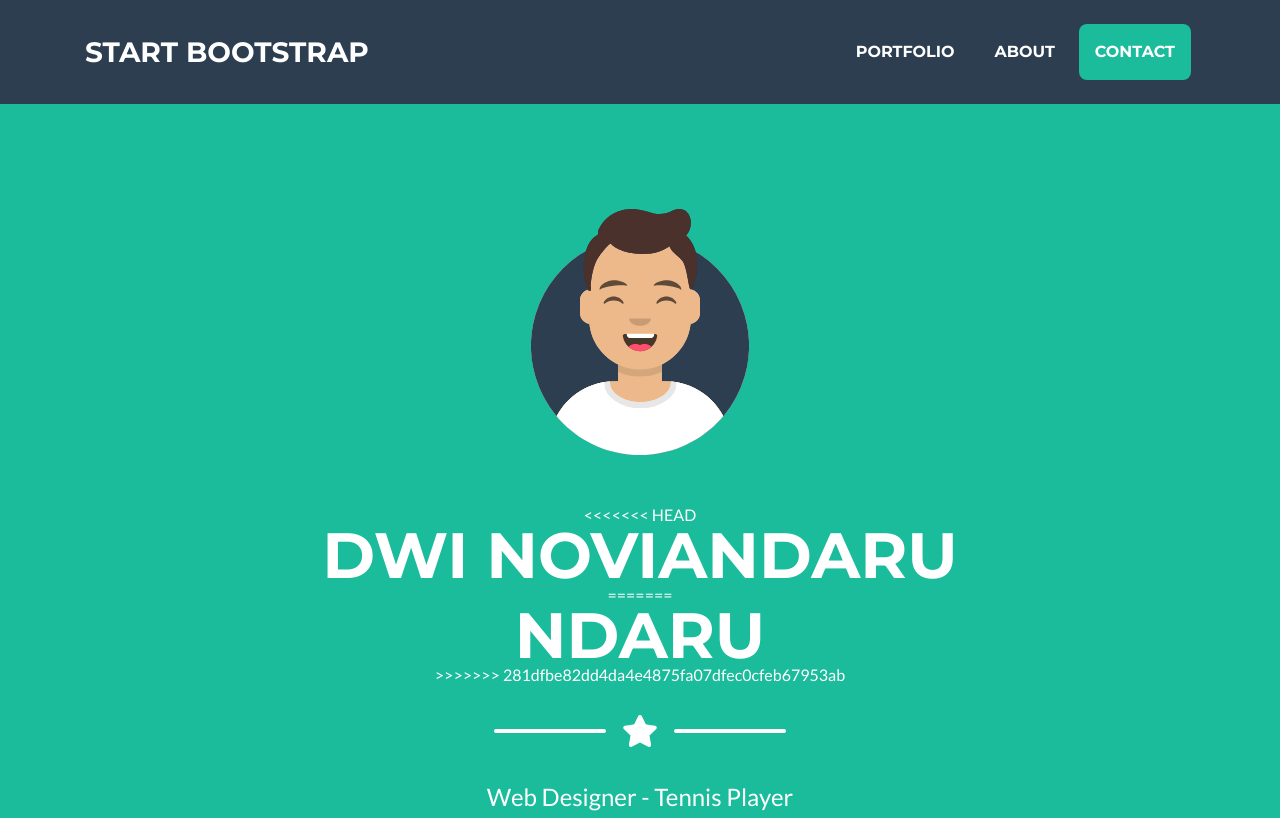
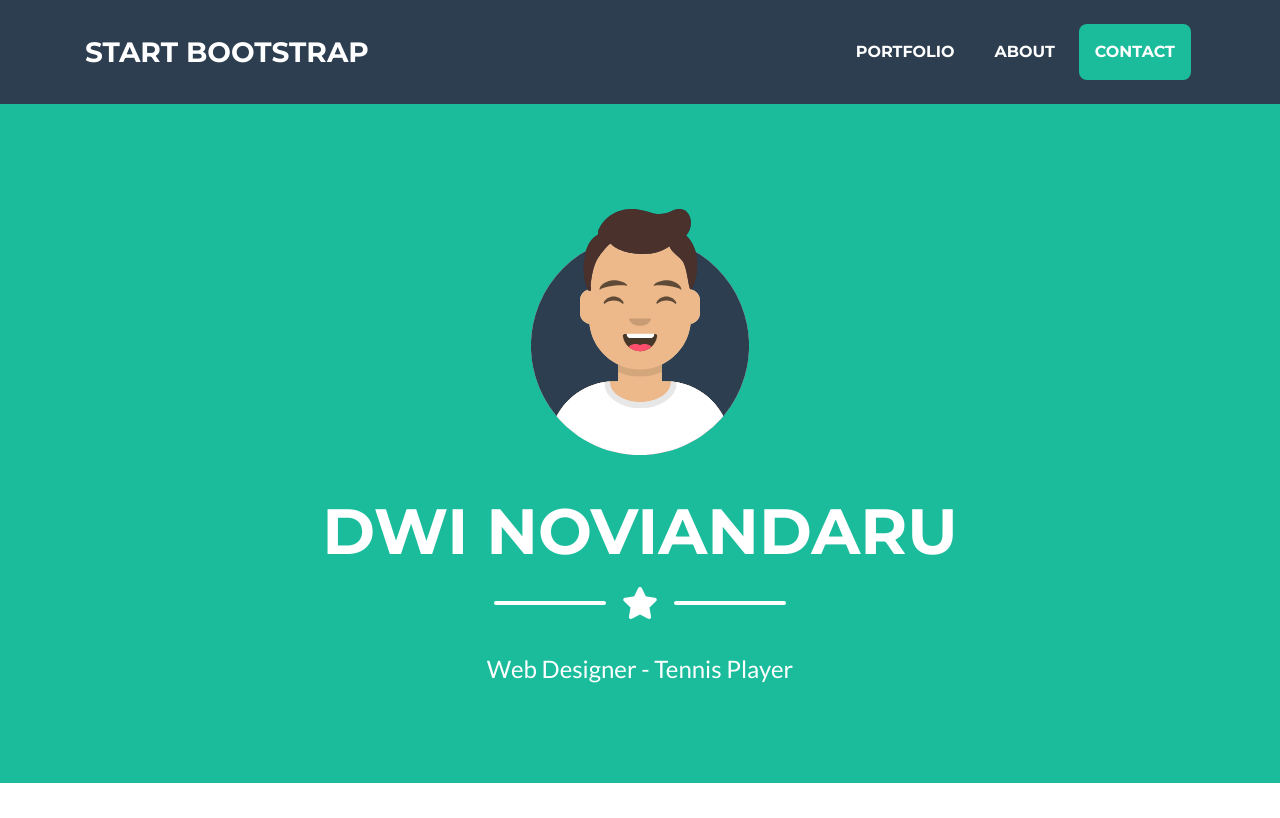
Before and after one commit to dnoviandaru/Web3AP-DwiNoviandaru, a website with bundled scripts: page index.html in a window 1280 px wide. Shown: the top 818 px of the page. Built offline with nearby package versions, Linux system fonts and the light colour scheme.

Commit message:
benerin conflict

```diff
--- a/index.html
+++ b/index.html
@@ -54,11 +54,7 @@
       <img class="masthead-avatar mb-5" src="img/avataaars.svg" alt="">
 
       <!-- Masthead Heading -->
-<<<<<<< HEAD
       <h1 class="masthead-heading text-uppercase mb-0">Dwi Noviandaru</h1>
-=======
-      <h1 class="masthead-heading text-uppercase mb-0">Ndaru</h1>
->>>>>>> 281dfbe82dd4da4e4875fa07dfec0cfeb67953ab
 
       <!-- Icon Divider -->
       <div class="divider-custom divider-light">
```
